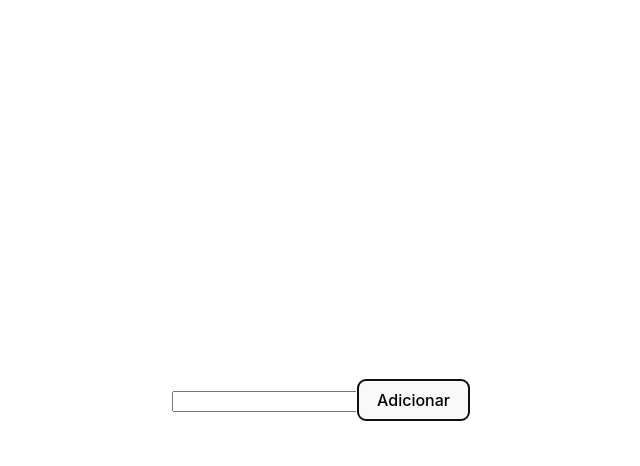
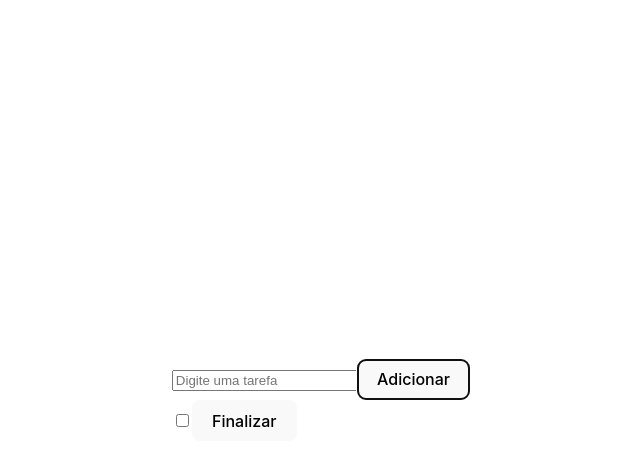
Before and after one commit to camilartigas/modulo01Semana09, a React (Vite) app: page / in a window 1280 px wide. Both pictures are taken after a click on the button "Adicionar". Shown: the top 466 px of the page, without its empty margins (319-959 px from the left). Built offline with nearby package versions, Linux system fonts and the light colour scheme.

Commit message:
exercicio05

```diff
--- a/src/App.jsx
+++ b/src/App.jsx
@@ -2,6 +2,7 @@
 import { useState } from 'react'
 import './App.css'
 import CardAdicionar from './components/cardAdicionar'
+import ListItem from './components/ListItem'
 
 function App() {
 
@@ -21,7 +22,7 @@ function App() {
   return (
     <>
       <CardAdicionar adicionarTarefa={adicionarTarefa}/>
-      <div>{listaTarefas.map(tarefa => (<span>{tarefa.textoTarefa}</span>))}</div>
+      <div>{listaTarefas.map(tarefa => (<ListItem key={tarefa.id} textoTarefa={tarefa.textoTarefa} finalizada={tarefa.finalizada} />))}</div>
     </>
   )
 }
--- a/src/components/CardAdicionar/index.jsx
+++ b/src/components/CardAdicionar/index.jsx
@@ -3,10 +3,15 @@ function CardAdicionar(props){
 
   //o useState tem duas variáveis, a primeira é o valor da variável e a segunda é a função que altera o valor da variável, tendo um jeito de guardar o texto da tarefa
   const [textoTarefa, setTextoTarefa] = useState(" ")
+
+  const handleAdicionarTarefa = () => {
+    props.adicionarTarefa(textoTarefa)
+    setTextoTarefa("") //limpa o input
+  }
   return (
     <div>
-      <input type="text" value={textoTarefa} onChange={ (evento) => setTextoTarefa(evento.target.value)} placeholder="Digite sua tarefa"/>
-      <button onClick={()=> props.adicionarTarefa(textoTarefa)}>Adicionar</button>
+      <input type="text" value={textoTarefa} onChange={(evento) => setTextoTarefa(evento.target.value)} placeholder='Digite uma tarefa'/>
+      <button onClick={() => handleAdicionarTarefa()}>Adicionar</button>
     </div>
 
   )
--- /dev/null
+++ b/src/components/ListItem/index.jsx
@@ -0,0 +1,18 @@
+import { useState } from "react"
+import './style.css'
+
+function ListItem(props) {
+
+  const [finalizada, setFinalizada] = useState(props.finalizada)
+
+  return (
+    <div className="list-item">
+
+      <input type="checkbox" checked={finalizada} />
+      <h3 className={finalizada && 'marca-finalizado'}>{props.textoTarefa}</h3>
+      <button onClick={()=>setFinalizada(!finalizada)}>Finalizar</button>
+    </div>
+  )
+}
+
+export default ListItem
--- /dev/null
+++ b/src/components/ListItem/style.css
@@ -0,0 +1,7 @@
+.list-item{
+    display: flex;
+}
+
+.marca-finalizado{
+    text-decoration: line-through;
+}
```
